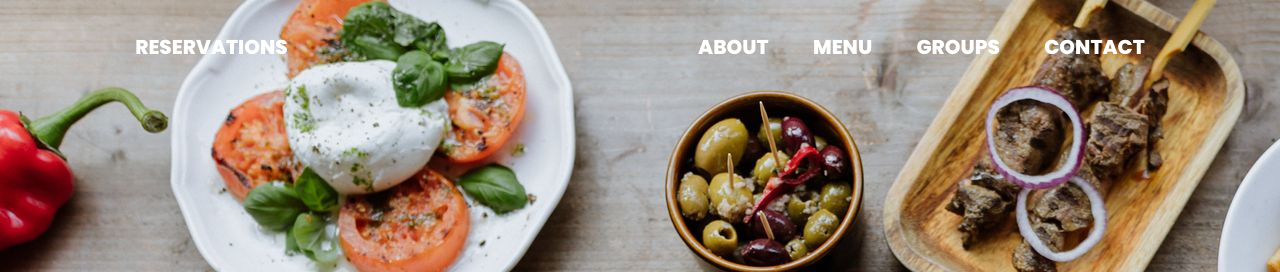
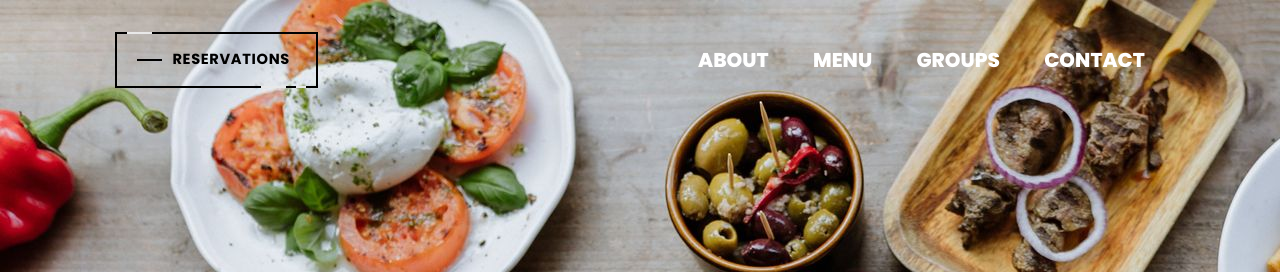
Before and after one commit to juanpava1020/La-barraca-restaurant, a website: page src/index.html in a window 1280 px wide. Shown: the top 272 px of the page. Drawn offline with Linux system fonts and the light colour scheme.

Commit message:
Reservation Hover

```diff
--- a/src/css/home.css
+++ b/src/css/home.css
@@ -29,15 +29,120 @@ main {
     margin: 0 20px;
 }
 
-.logo {
+/* .logo {
     font-size: 20px;
     color: white;
     font-weight: 800;
     margin: 0 20px;
-}
+} */
 
 .img-logo {
     display: flex;
     justify-content: center;
     align-items: center;
 }
+
+.fancy {
+    background-color: transparent;
+    border: 2px solid #000;
+    border-radius: 0;
+    box-sizing: border-box;
+    color: #fff;
+    cursor: pointer;
+    display: inline-block;
+    float: right;
+    font-weight: 700;
+    letter-spacing: 0.05em;
+    margin: 0;
+    outline: none;
+    overflow: visible;
+    padding: 1.25em 2em;
+    position: relative;
+    text-align: center;
+    text-decoration: none;
+    text-transform: none;
+    transition: all 0.3s ease-in-out;
+    user-select: none;
+    font-size: 13px;
+   }
+
+   .fancy::before {
+    content: " ";
+    width: 1.5625rem;
+    height: 2px;
+    background: black;
+    top: 50%;
+    left: 1.5em;
+    position: absolute;
+    transform: translateY(-50%);
+    transform-origin: center;
+    transition: background 0.3s linear, width 0.3s linear;
+   }
+
+   .fancy .text {
+    font-size: 1.125em;
+    line-height: 1.33333em;
+    padding-left: 2em;
+    display: block;
+    text-align: left;
+    transition: all 0.3s ease-in-out;
+    text-transform: uppercase;
+    text-decoration: none;
+    color: black;
+   }
+
+   .fancy .top-key {
+    height: 2px;
+    width: 1.5625rem;
+    top: -2px;
+    left: 0.625rem;
+    position: absolute;
+    background: #e8e8e8;
+    transition: width 0.5s ease-out, left 0.3s ease-out;
+   }
+
+   .fancy .bottom-key-1 {
+    height: 2px;
+    width: 1.5625rem;
+    right: 1.875rem;
+    bottom: -2px;
+    position: absolute;
+    background: #e8e8e8;
+    transition: width 0.5s ease-out, right 0.3s ease-out;
+   }
+
+   .fancy .bottom-key-2 {
+    height: 2px;
+    width: 0.625rem;
+    right: 0.625rem;
+    bottom: -2px;
+    position: absolute;
+    background: #e8e8e8;
+    transition: width 0.5s ease-out, right 0.3s ease-out;
+   }
+
+   .fancy:hover {
+    color: white;
+    background: black;
+   }
+
+   .fancy:hover::before {
+    width: 0.9375rem;
+    background: white;
+   }
+
+   .fancy:hover .text {
+    color: white;
+    padding-left: 1.5em;
+   }
+
+   .fancy:hover .top-key {
+    left: -2px;
+    width: 0px;
+   }
+
+   .fancy:hover .bottom-key-1,
+    .fancy:hover .bottom-key-2 {
+    right: 0;
+    width: 0;
+   }
--- a/src/index.html
+++ b/src/index.html
@@ -12,7 +12,14 @@
   <body>
     <!-- header design -->
     <header class="header">
-      <a href="#" class="logo">RESERVATIONS</a>
+      <!-- <a href="#" class="logo">RESERVATIONS</a> -->
+
+      <a class="fancy" href="#">
+        <span class="top-key"></span>
+        <span class="text">RESERVATIONS</span>
+        <span class="bottom-key-1"></span>
+        <span class="bottom-key-2"></span>
+      </a>
 
       <nav class="navbar">
         <a href="#about">ABOUT</a>
```
